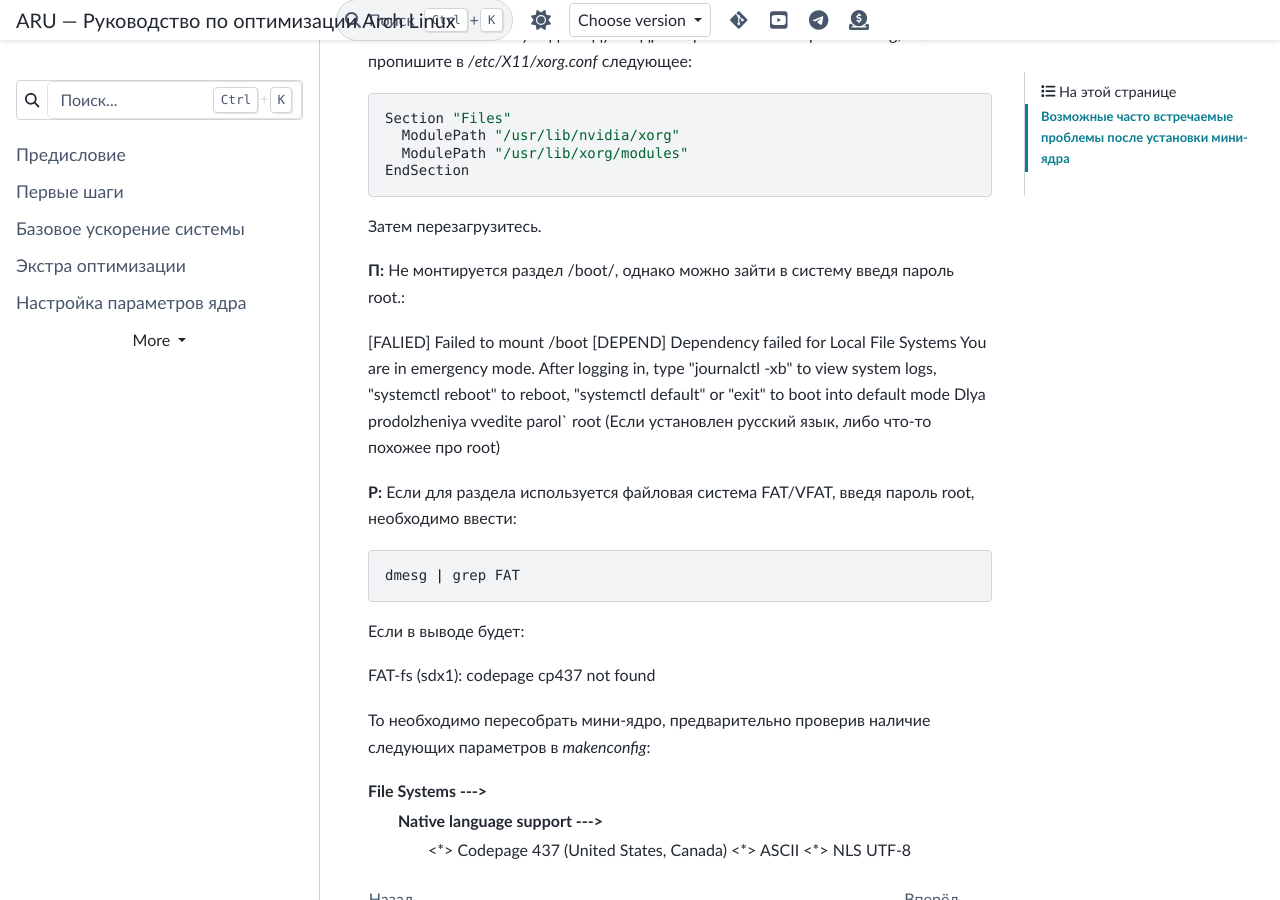
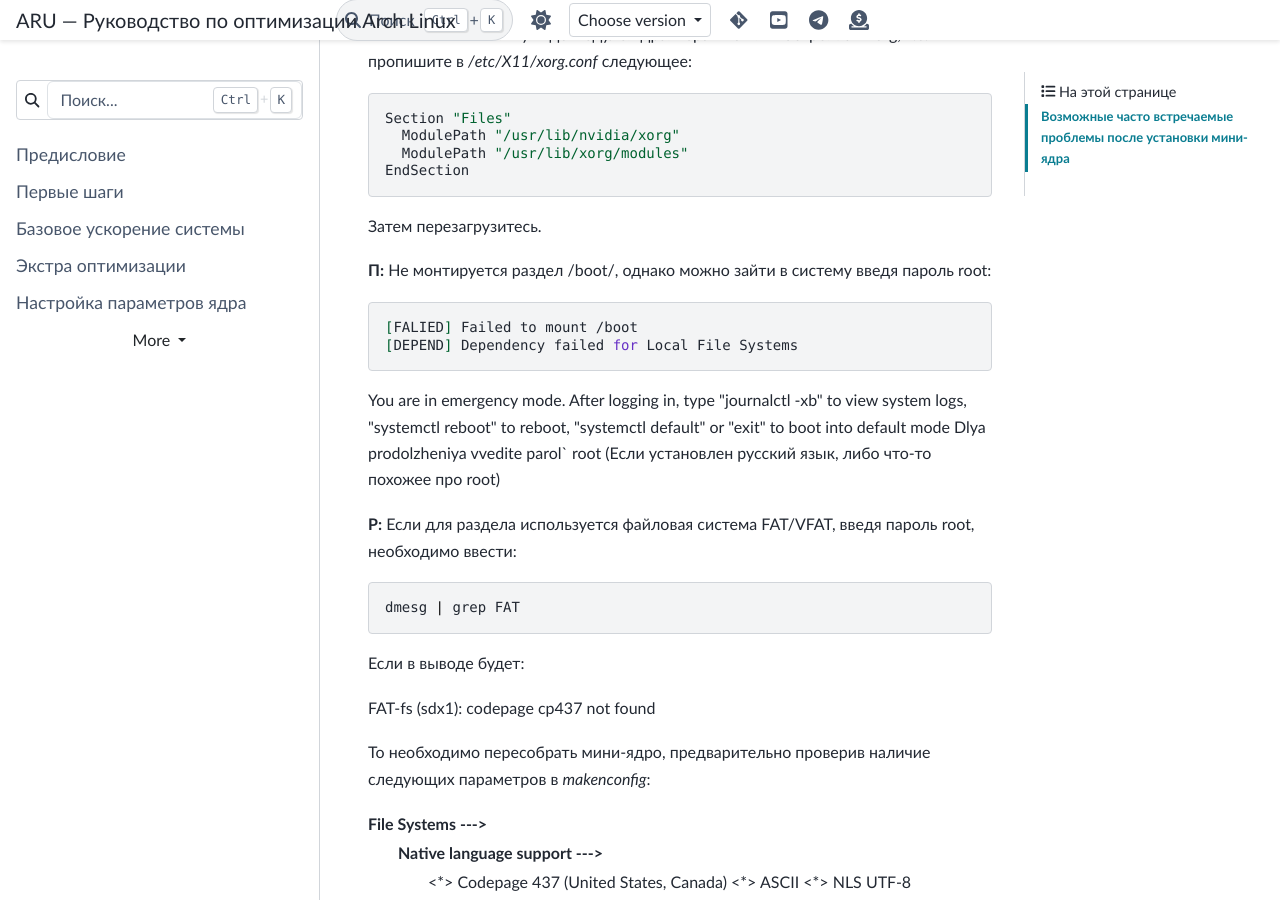
Before and after one commit to ventureoo/ARU, a Sphinx documentation site: the page built from docs/source/mini-kernel.rst, in a window 1280 px wide and 900 px high, scrolled down 3623 px. Built offline with Sphinx 7.4.7 and the PyData theme 0.15.4, drawn with Linux system fonts in a browser that asks for light colours.

```diff
--- a/docs/source/mini-kernel.rst
+++ b/docs/source/mini-kernel.rst
@@ -157,7 +157,7 @@ journalctl -b | grep "NetworkManager"
 
 Затем перезагрузитесь.
 
-**П:** Не монтируется раздел /boot/, однако можно зайти в систему введя пароль root.:
+**П:** Не монтируется раздел /boot/, однако можно зайти в систему введя пароль root::
 
 [FALIED] Failed to mount /boot
 [DEPEND] Dependency failed for Local File Systems
```
